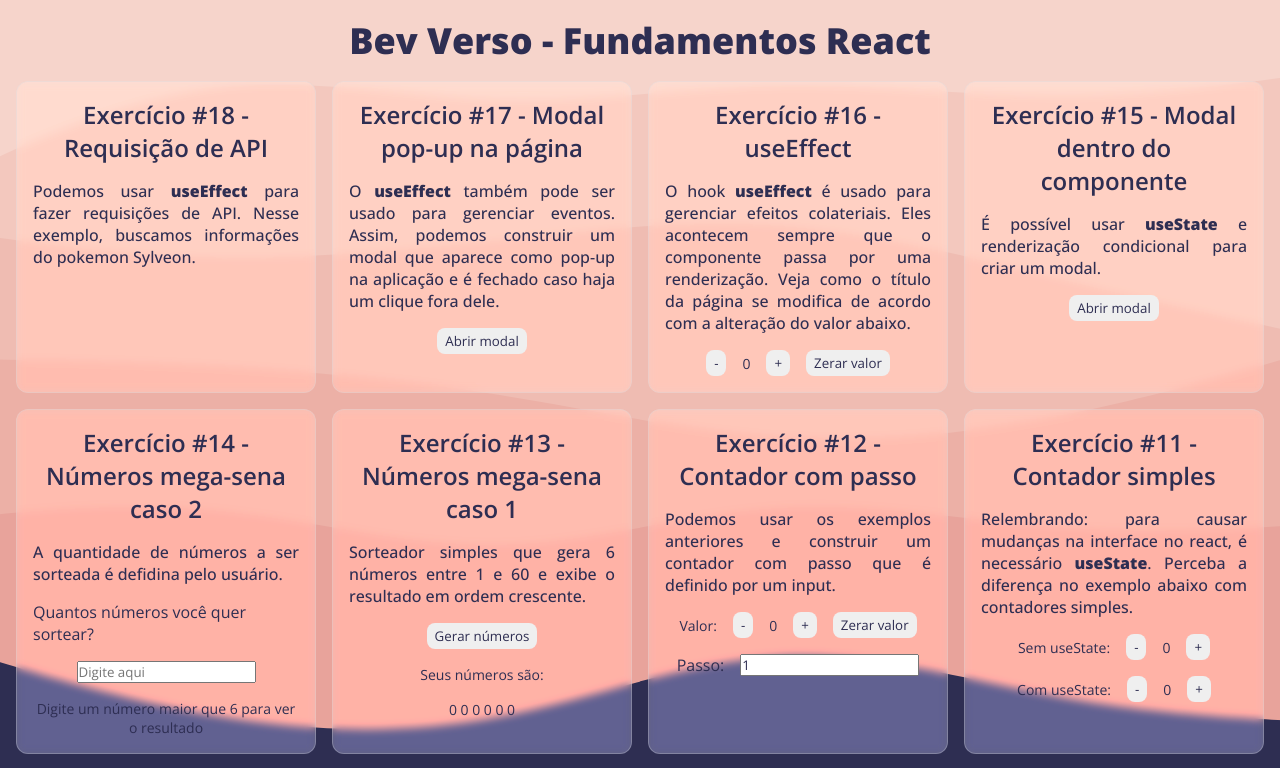
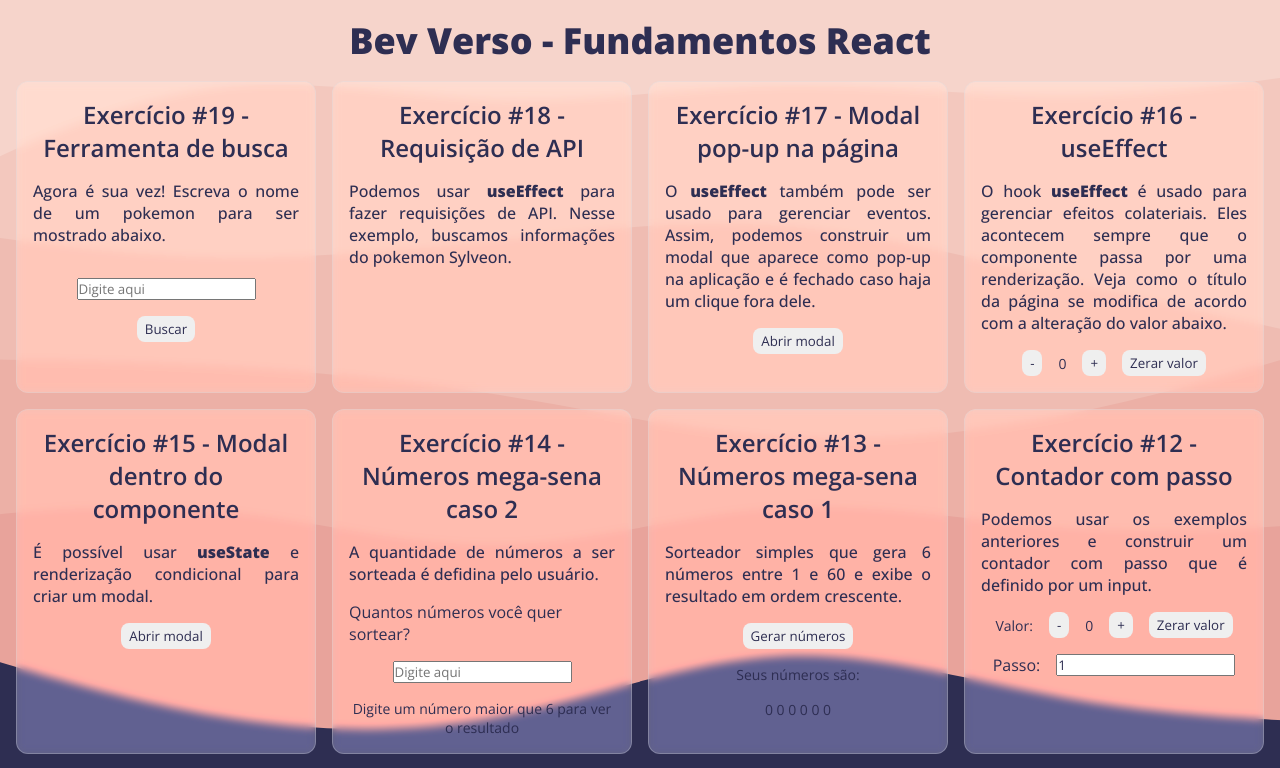
Before and after one commit to develyrios/aprendizado-front, a React (Vite) app: page / in a window 1280 px wide. Shown: the top 768 px of the page. Built offline with nearby package versions, Linux system fonts and the light colour scheme; no server answers.

Commit message:
<feat>:adiciona o exercicio 19 e o componente InputPesquisa
O exercício 19 precisa de um tratamento de erros de requisição de API

```diff
--- /dev/null
+++ b/src/components/Exercicios/Exercicio19/RequisicaoAPI.jsx
@@ -0,0 +1,49 @@
+import { useEffect, useState } from "react"
+import { Button } from "../../../styles/Button";
+import { ContainerPokemon, PokemonInfo } from "../../../styles/ContainerPokemon";
+import { Span } from "../../../styles/Text";
+import { InputPesquisa } from "../../InputPesquisa";
+
+export const RequisicaoAPI = () => {
+    const [imagemPokemon, setImagemPokemon] = useState();
+    const [nomePokemon, setNomePokemon] = useState();
+    const [nomeDigitado, setNomeDigitado] = useState();
+    const [nomeBuscado, setNomeBuscado] = useState("");
+
+    // todo: Tratamento de erros de requisição de API
+    useEffect(() => {
+        if(nomeBuscado.length > 0) {
+            fetch(`https://pokeapi.co/api/v2/pokemon/${nomeBuscado}`)
+            .then(response => response.json())
+            .then(pokemon => {
+                setImagemPokemon(pokemon.sprites.front_default)
+                setNomePokemon(pokemon.name)
+            })
+        }
+    }, [nomeBuscado])
+
+    const buscarPokemon = () => {
+        setNomeBuscado(nomeDigitado.toLowerCase())
+    }
+
+    return (
+        <>
+            <InputPesquisa
+                id="buscarPokemon"
+                type="text"
+                placeholder="Digite aqui"
+                conteudo={nomeDigitado}
+                setConteudo={setNomeDigitado}
+            />
+
+            <Button onClick={buscarPokemon}>Buscar</Button>
+
+            <ContainerPokemon>
+                <img src={imagemPokemon} />
+                <PokemonInfo>
+                    <Span>{nomePokemon}</Span>
+                </PokemonInfo>
+            </ContainerPokemon>
+        </>
+    )
+}
--- /dev/null
+++ b/src/components/Exercicios/Exercicio19/index.jsx
@@ -0,0 +1,17 @@
+import { Paragraph, Span } from "../../../styles/Text"
+import { Card } from "../../Card"
+import { RequisicaoAPI } from "./RequisicaoAPI"
+
+
+export const Exercicio19 = () => {
+    return(
+        <Card title="Exercício #19 - Ferramenta de busca">
+            <Paragraph>
+                Agora é sua vez! Escreva o nome de um
+                pokemon para ser mostrado abaixo.
+            </Paragraph>
+
+            <RequisicaoAPI />
+        </Card>
+    )
+}
--- a/src/components/Exercicios/index.jsx
+++ b/src/components/Exercicios/index.jsx
@@ -19,12 +19,14 @@ import { Exercicio16 } from "./Exercicio16"
 import { Exercicio17 } from "./Exercicio17"
 import { Modal } from "./Exercicio17/Modal"
 import { Exercicio18 } from "./Exercicio18"
+import { Exercicio19 } from "./Exercicio19"
 
 export const Exercicios = () => {
     const [mostrarModalExercicio17, setMostrarModalExercicio17] = useState(false)
 
     return(
         <Container>
+            <Exercicio19 />
             <Exercicio18 />
             <Modal
                 mostrarModal={mostrarModalExercicio17}
--- /dev/null
+++ b/src/components/InputPesquisa/index.jsx
@@ -0,0 +1,23 @@
+export const InputPesquisa = ({
+    id,
+    type,
+    title,
+    placeholder,
+    conteudo,
+    setConteudo
+}) => {
+    return(
+        <>
+            <label htmlFor={id}>
+                {title}
+            </label>
+
+            <input type={type}
+                id={id}
+                placeholder={placeholder}
+                value={conteudo}
+                onChange={e => setConteudo(e.target.value)}
+            />
+        </>
+    )
+}
```
